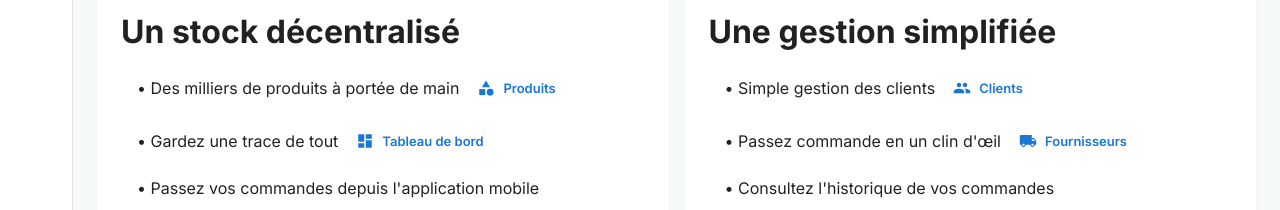
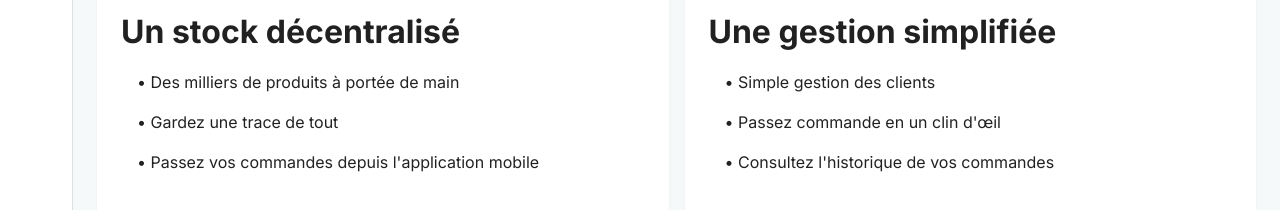
Before and after one commit to Integration-d-applications-ZZ3/webclient, a React (Create React App) app: page / in a window 1280 px wide. Shown: the part 486-696 px from the top of the page. Built offline with nearby package versions, Linux system fonts and the light colour scheme.

Commit message:
Removed buttons on landing cards

```diff
--- a/src/components/Landing.tsx
+++ b/src/components/Landing.tsx
@@ -1,6 +1,5 @@
 import {
   Box,
-  Button,
   Card,
   CardContent,
   Grid,
@@ -9,12 +8,7 @@ import {
   Typography
 } from "@mui/material";
 import React from "react";
-import PeopleIcon from "@mui/icons-material/People";
-import DashboardIcon from "@mui/icons-material/Dashboard";
-import LocalShippingIcon from "@mui/icons-material/LocalShipping";
-import CategoryIcon from "@mui/icons-material/Category";
 // import GitHubIcon from "@mui/icons-material/GitHub";
-import { Link } from "react-router-dom";
 
 const Landing: React.FC = () => {
   return (
@@ -65,29 +59,9 @@ const Landing: React.FC = () => {
               <List component="ul">
                 <ListItem component="li">
                   &bull; Des milliers de produits à portée de main
-                  <Button
-                    startIcon={<CategoryIcon />}
-                    variant="text"
-                    size="small"
-                    sx={{ ml: 1, my: 0 }}
-                    component={Link}
-                    to="/items"
-                  >
-                    Produits
-                  </Button>
                 </ListItem>
                 <ListItem component="li">
                   &bull; {"Gardez une trace de tout"}
-                  <Button
-                    startIcon={<DashboardIcon />}
-                    variant="text"
-                    size="small"
-                    sx={{ ml: 1, my: 0 }}
-                    component={Link}
-                    to="/dashboard"
-                  >
-                    Tableau de bord
-                  </Button>
                 </ListItem>
                 <ListItem component="li">
                   &bull; {"Passez vos commandes depuis l'application mobile"}
@@ -113,29 +87,9 @@ const Landing: React.FC = () => {
               <List component="ul">
                 <ListItem component="li">
                   &bull; Simple gestion des clients
-                  <Button
-                    startIcon={<PeopleIcon />}
-                    variant="text"
-                    size="small"
-                    sx={{ ml: 1, my: 0 }}
-                    component={Link}
-                    to="/clients"
-                  >
-                    Clients
-                  </Button>
                 </ListItem>
                 <ListItem component="li">
                   &bull; {"Passez commande en un clin d'œil"}
-                  <Button
-                    startIcon={<LocalShippingIcon />}
-                    variant="text"
-                    size="small"
-                    sx={{ ml: 1, my: 0 }}
-                    component={Link}
-                    to="/supplies"
-                  >
-                    Fournisseurs
-                  </Button>
                 </ListItem>
                 <ListItem component="li">
                   &bull; {"Consultez l'historique de vos commandes"}
```
